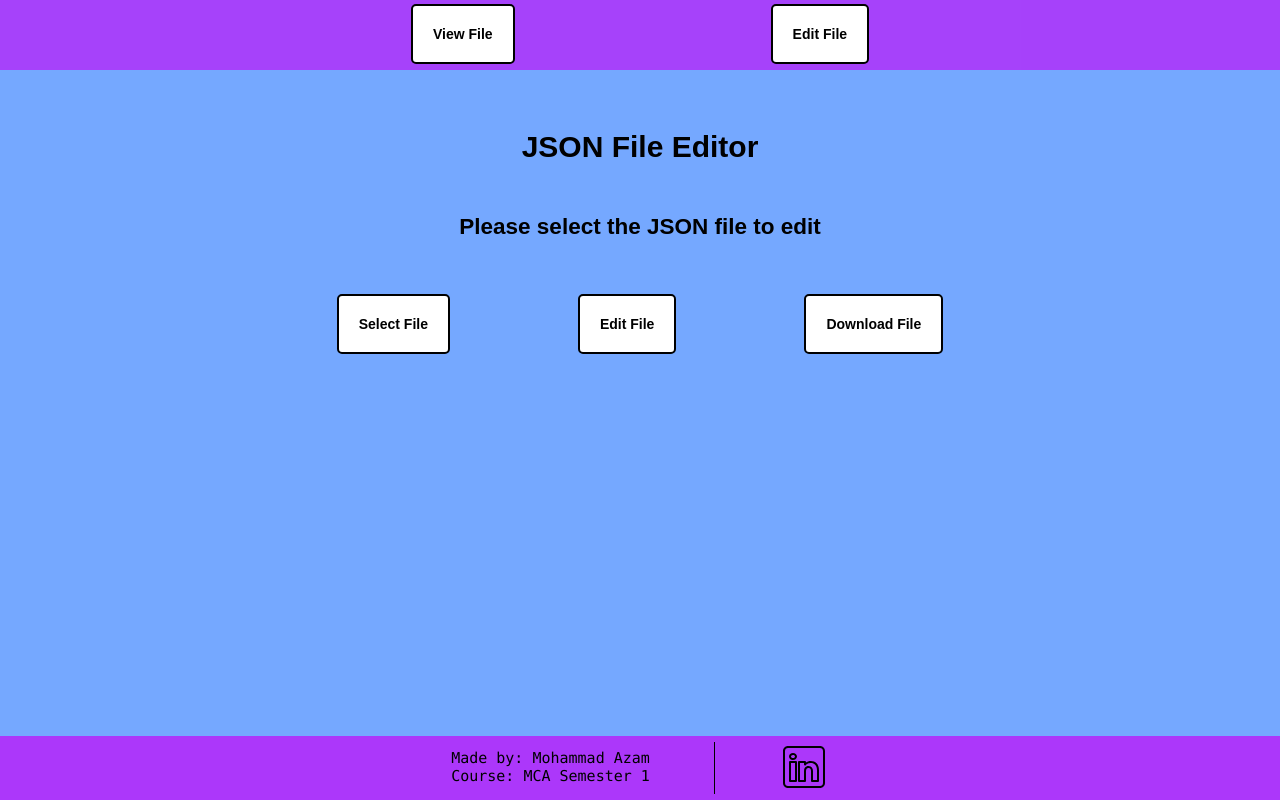
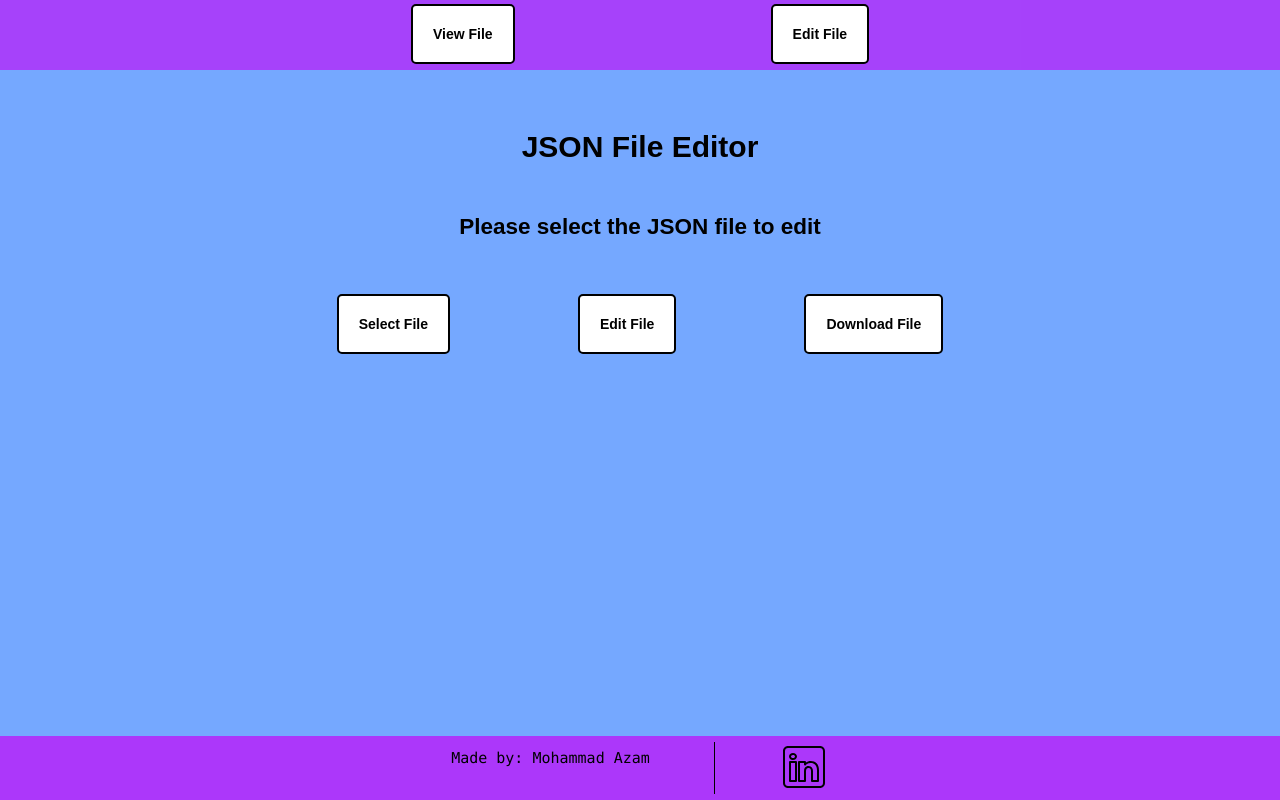
Before and after one commit to mohammad-azam22/JSON_Reader, a plain HTML site: page edit_file.html in a window 1280 px wide. Drawn offline with Linux system fonts and the light colour scheme.

Commit message:
Update edit_file.html

```diff
--- a/edit_file.html
+++ b/edit_file.html
@@ -59,7 +59,6 @@
 			<section class="made_by">
 				<p class="font_size1 font_weight2">
 					Made by: Mohammad Azam<br>
-					Course: MCA Semester 1
 				</p>
 			</section>
 			<div class="sep1"></div>
```
